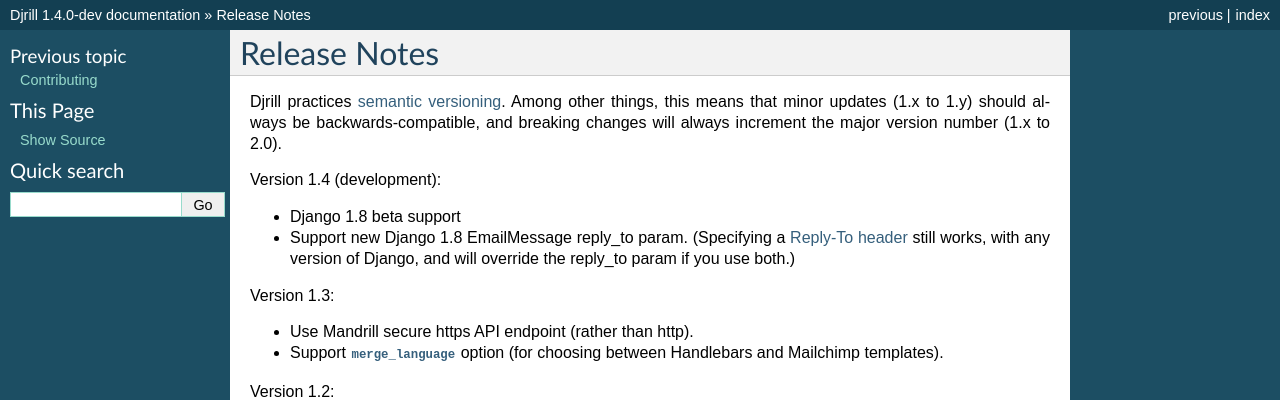
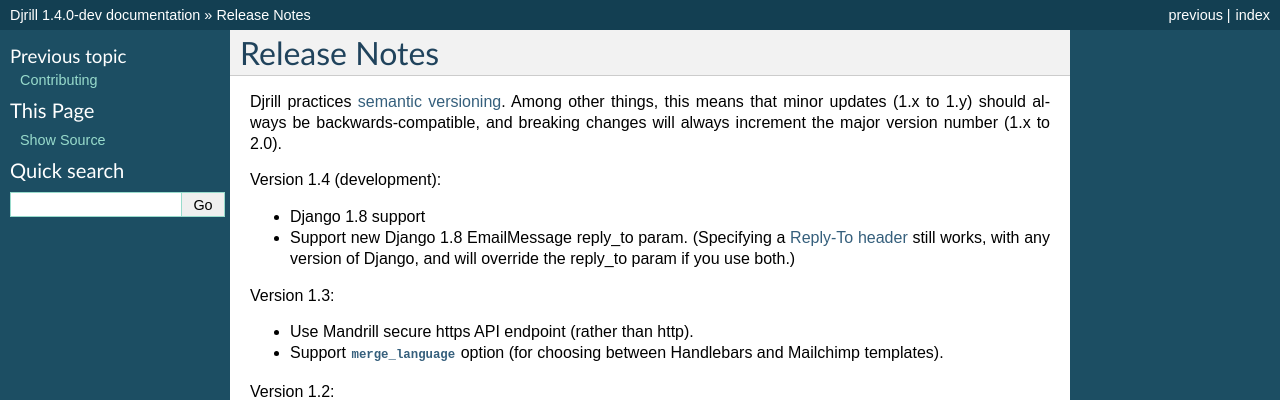
Before and after one commit to brack3t/Djrill, a Sphinx documentation site: the page built from docs/history.rst, in a window 1280 px wide. Shown: the top 400 px of the page. Built offline with Sphinx 7.4.7, drawn with Linux system fonts in a browser that asks for light colours.

Commit message:
Django 1.8 release

```diff
--- a/docs/history.rst
+++ b/docs/history.rst
@@ -10,7 +10,7 @@
 
 Version 1.4 (development):
 
-* Django 1.8 beta support
+* Django 1.8 support
 * Support new Django 1.8 EmailMessage reply_to param.
   (Specifying a :ref:`Reply-To header <message-headers>`
   still works, with any version of Django,
```
Also changed, not shown: .travis.yml.
